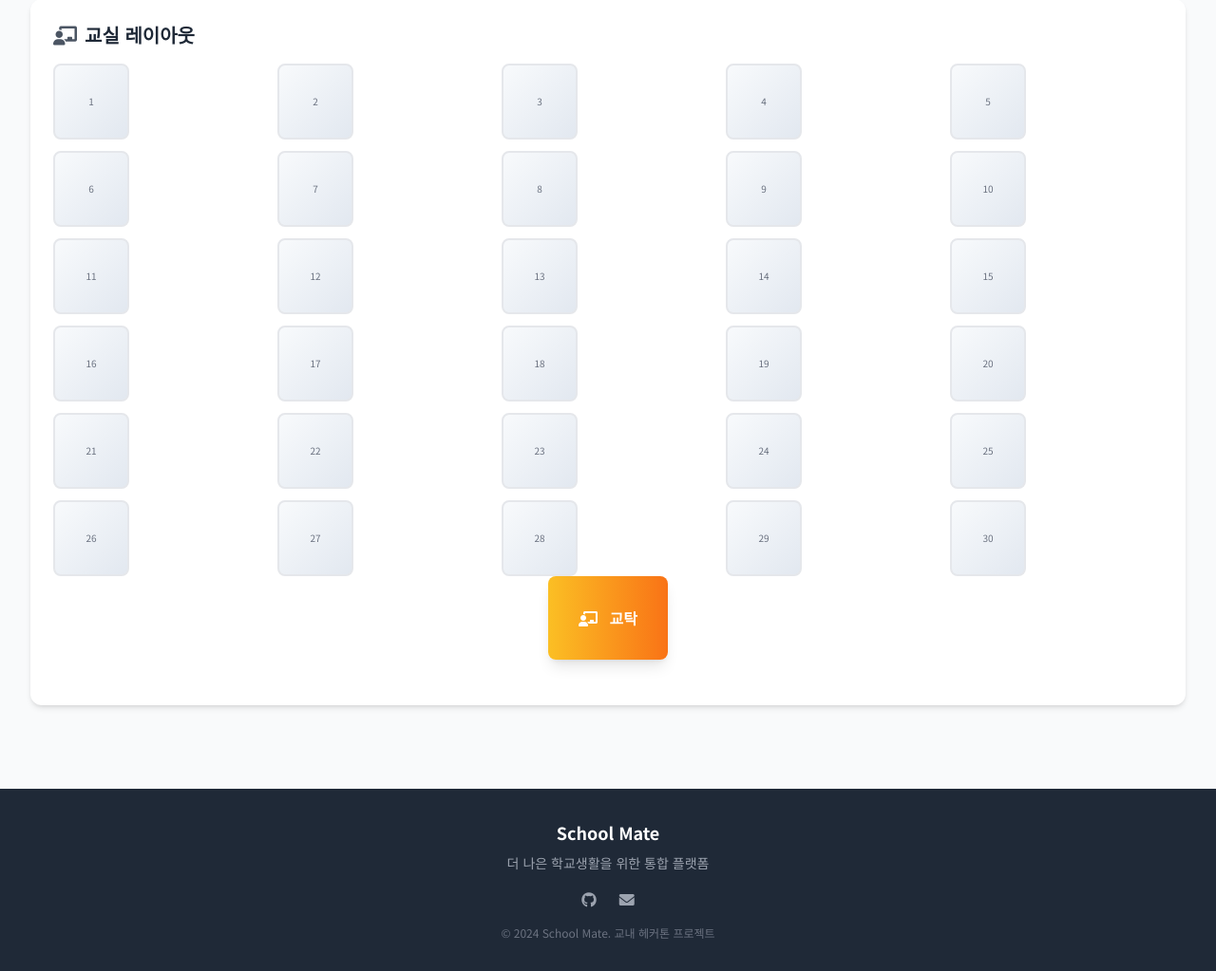
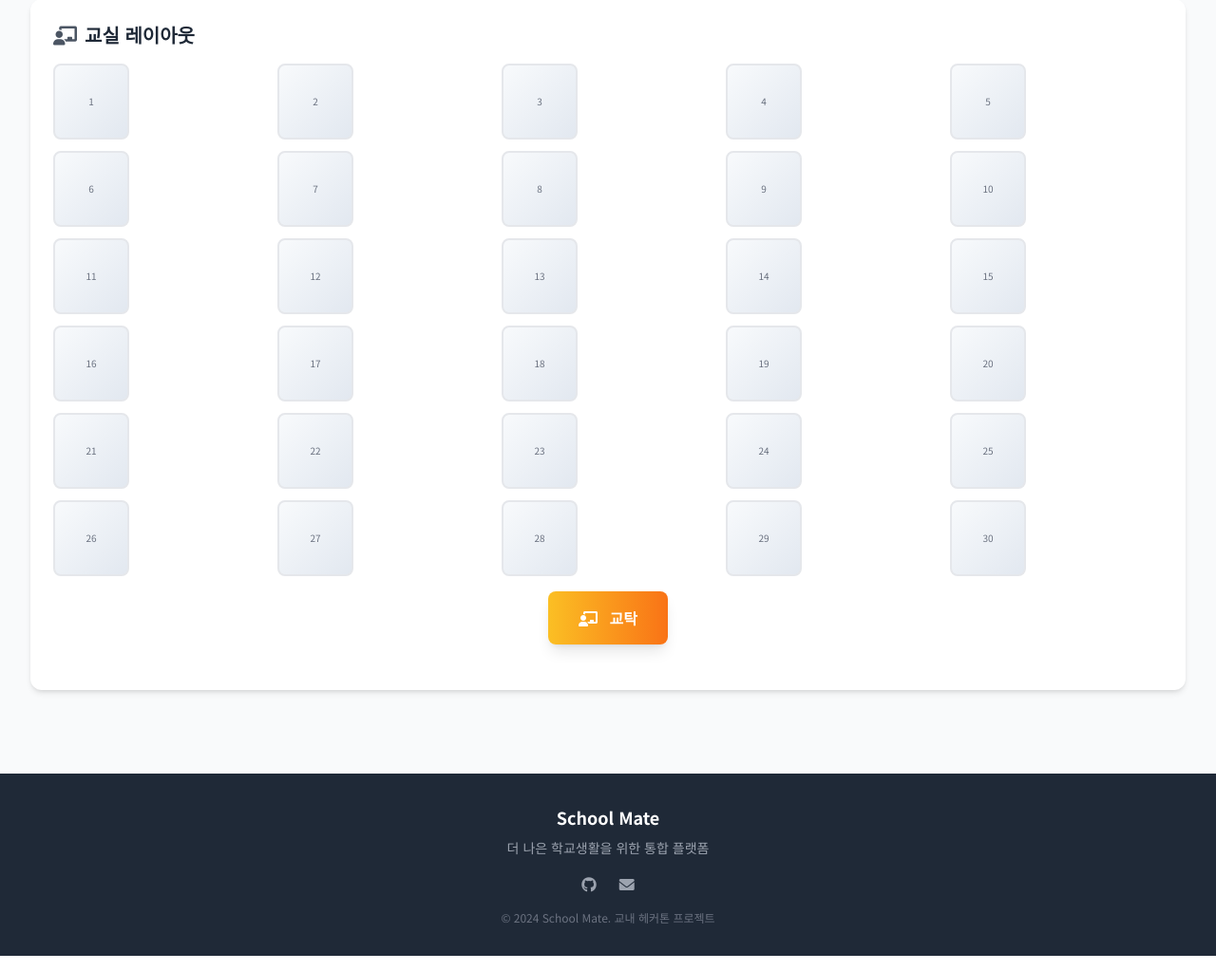
Before and after one commit to YCLK/school-mate, a Flask app: page /seating in a window 1280 px wide. Shown: the part 748-1771 px from the top of the page at 95% size. Run offline with Flask 3, Linux system fonts and the light colour scheme; some libraries are stand-ins or nearby versions.

Commit message:
Update seating.html

```diff
--- a/api/templates/seating.html
+++ b/api/templates/seating.html
@@ -151,8 +151,8 @@
             </div>
 
             <!-- 교탁 -->
-            <div class="flex justify-center mb-6">
-                <div class="bg-gradient-to-r from-amber-400 to-orange-500 text-white px-8 py-8 rounded-lg shadow-lg">
+            <div class="flex justify-center mb-6 pt-4">
+                <div class="bg-gradient-to-r from-amber-400 to-orange-500 text-white px-8 py-4 rounded-lg shadow-lg">
                     <i class="fas fa-chalkboard-teacher mr-2"></i>
                     <span class="font-semibold">교탁</span>
                 </div>
```
